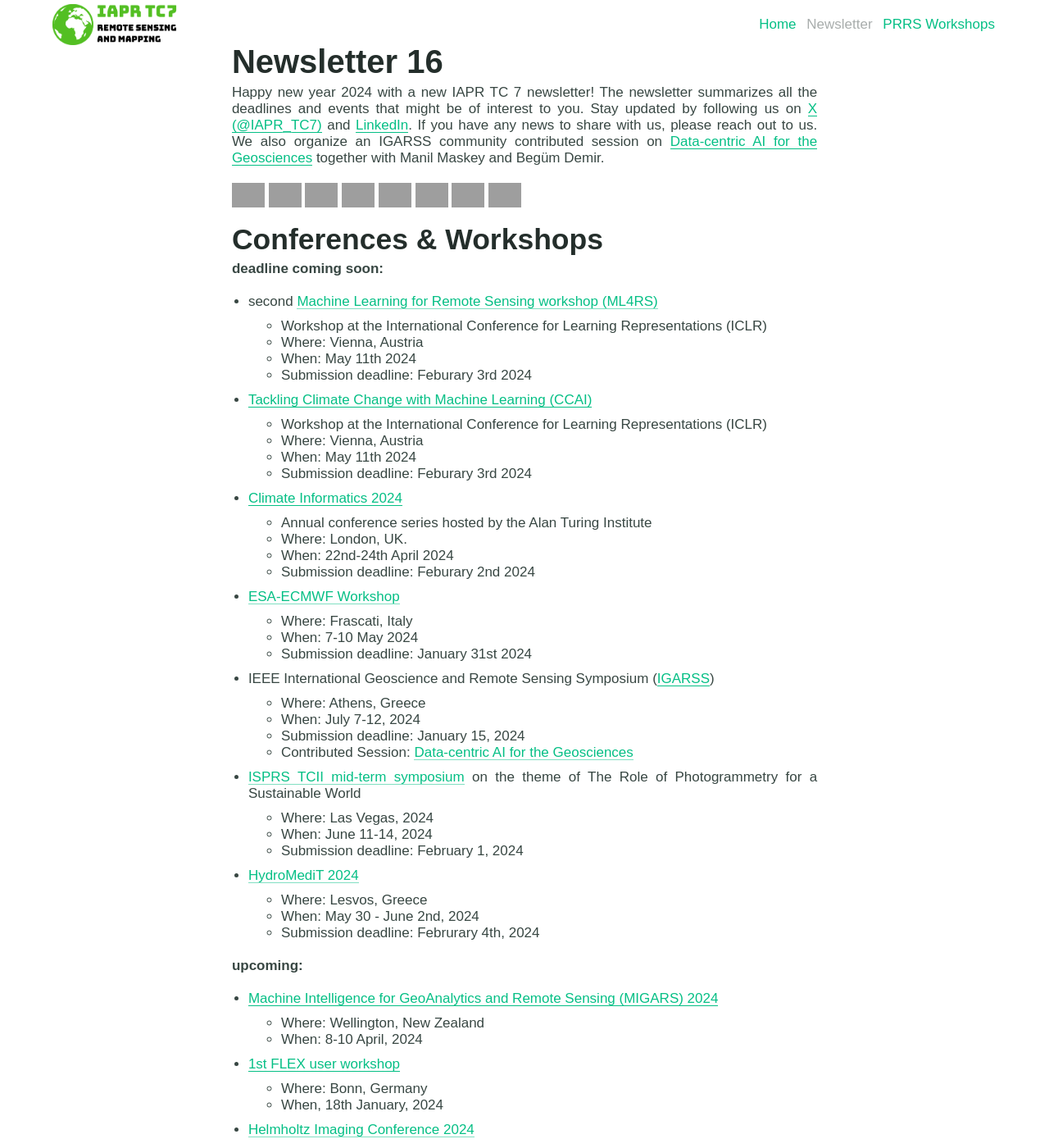
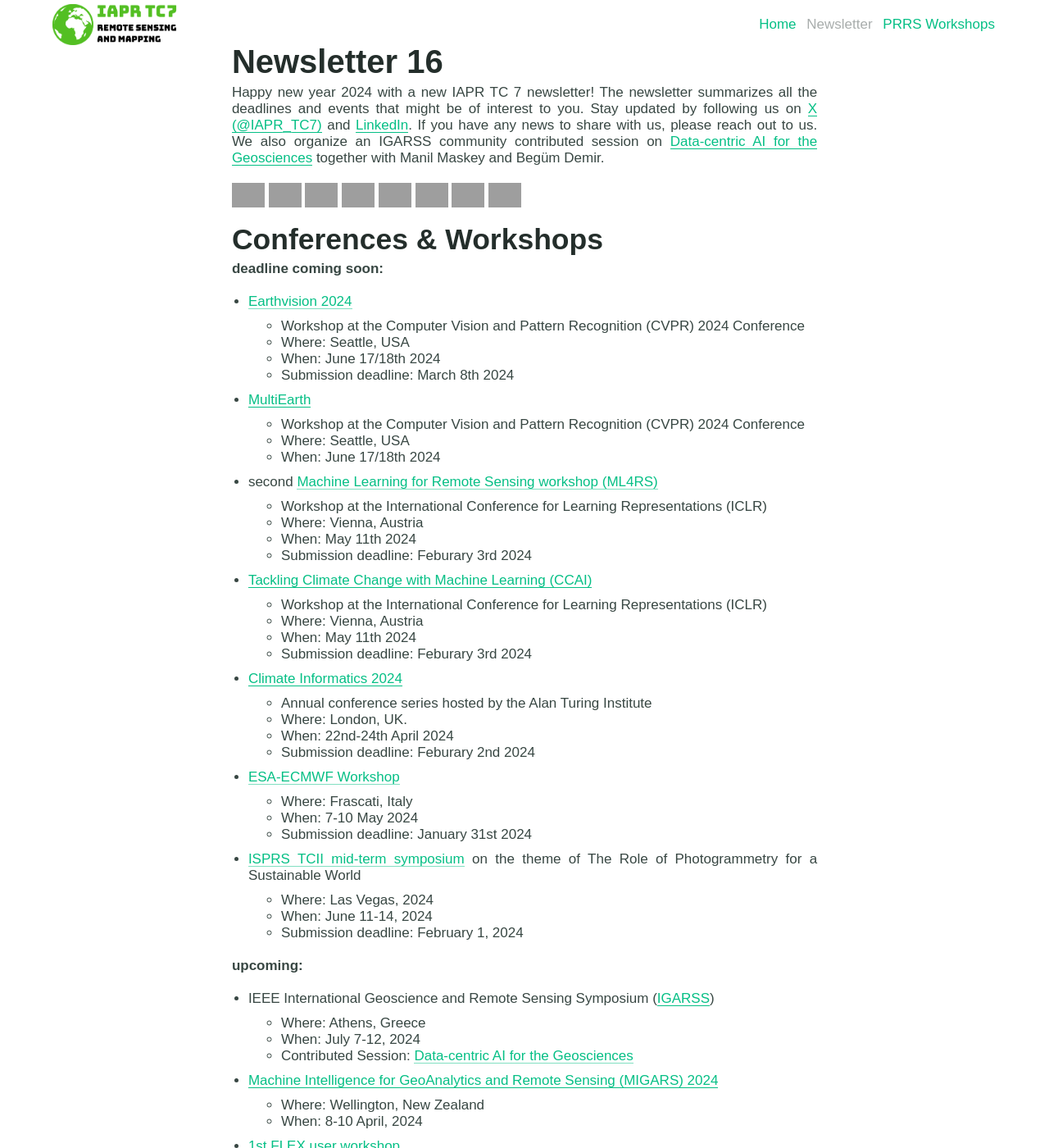
Before and after one commit to IAPR-TC7/iapr-tc7.github.io, a Jekyll site: the page built from newsletter.md, in a window 1280 px wide and 1400 px high. Shown: the whole window at 82% size. Built offline with Jekyll 4.4.1, drawn with Linux system fonts in a browser that asks for light colours; grey boxes are pictures that could not be loaded.

Commit message:
added earthvision and multiearth

```diff
--- a/newsletter.md
+++ b/newsletter.md
@@ -16,6 +16,17 @@ Happy new year 2024 with a new IAPR TC 7 newsletter! The newsletter summarizes a
 ## Conferences & Workshops
 
 **deadline coming soon:**
+
+* [Earthvision 2024](https://www.grss-ieee.org/events/earthvision-2024/)
+    * Workshop at the Computer Vision and Pattern Recognition (CVPR) 2024 Conference
+    * Where: Seattle, USA
+    * When: June 17/18th 2024
+    * Submission deadline: March 8th 2024
+
+* [MultiEarth](https://www.ll.mit.edu/conferences-events/2024/06/multiearth-workshop-2024)
+    * Workshop at the Computer Vision and Pattern Recognition (CVPR) 2024 Conference
+    * Where: Seattle, USA
+    * When: June 17/18th 2024
 
 * second [Machine Learning for Remote Sensing workshop (ML4RS)](https://ml-for-rs.github.io/iclr2024/)
     * Workshop at the International Conference for Learning Representations (ICLR)
@@ -40,23 +51,18 @@ Happy new year 2024 with a new IAPR TC 7 newsletter! The newsletter summarizes a
     * When: 7-10 May 2024
     * Submission deadline: January 31st 2024
 
-* IEEE International Geoscience and Remote Sensing Symposium ([IGARSS](https://www.2024.ieeeigarss.org/))
-    * Where: Athens, Greece
-    * When: July 7-12, 2024
-    * Submission deadline: January 15, 2024
-    * Contributed Session: [Data-centric AI for the Geosciences](https://2024.ieeeigarss.org/Papers/Submission.asp?SessionType=CCS&ID=2030)
-
 * [ISPRS TCII mid-term symposium](https://www.isprs.org/tc2-symposium2024/index.html) on the theme of The Role of Photogrammetry for a Sustainable World
     * Where: Las Vegas, 2024
     * When: June 11-14, 2024
     * Submission deadline: February 1, 2024
 
-* [HydroMediT 2024](https://hydromedit.gr/)
-    * Where: Lesvos, Greece
-    * When: May 30 - June 2nd, 2024
-    * Submission deadline: Februrary 4th, 2024
+**upcoming:**
 
-**upcoming:**
+* IEEE International Geoscience and Remote Sensing Symposium ([IGARSS](https://www.2024.ieeeigarss.org/))
+    * Where: Athens, Greece
+    * When: July 7-12, 2024
+    * Contributed Session: [Data-centric AI for the Geosciences](https://2024.ieeeigarss.org/Papers/Submission.asp?SessionType=CCS&ID=2030)
+
 
 * [Machine Intelligence for GeoAnalytics and Remote Sensing (MIGARS) 2024](https://www.grss-ieee.org/resources/news/migars-2024/)
     * Where: Wellington, New Zealand
```
